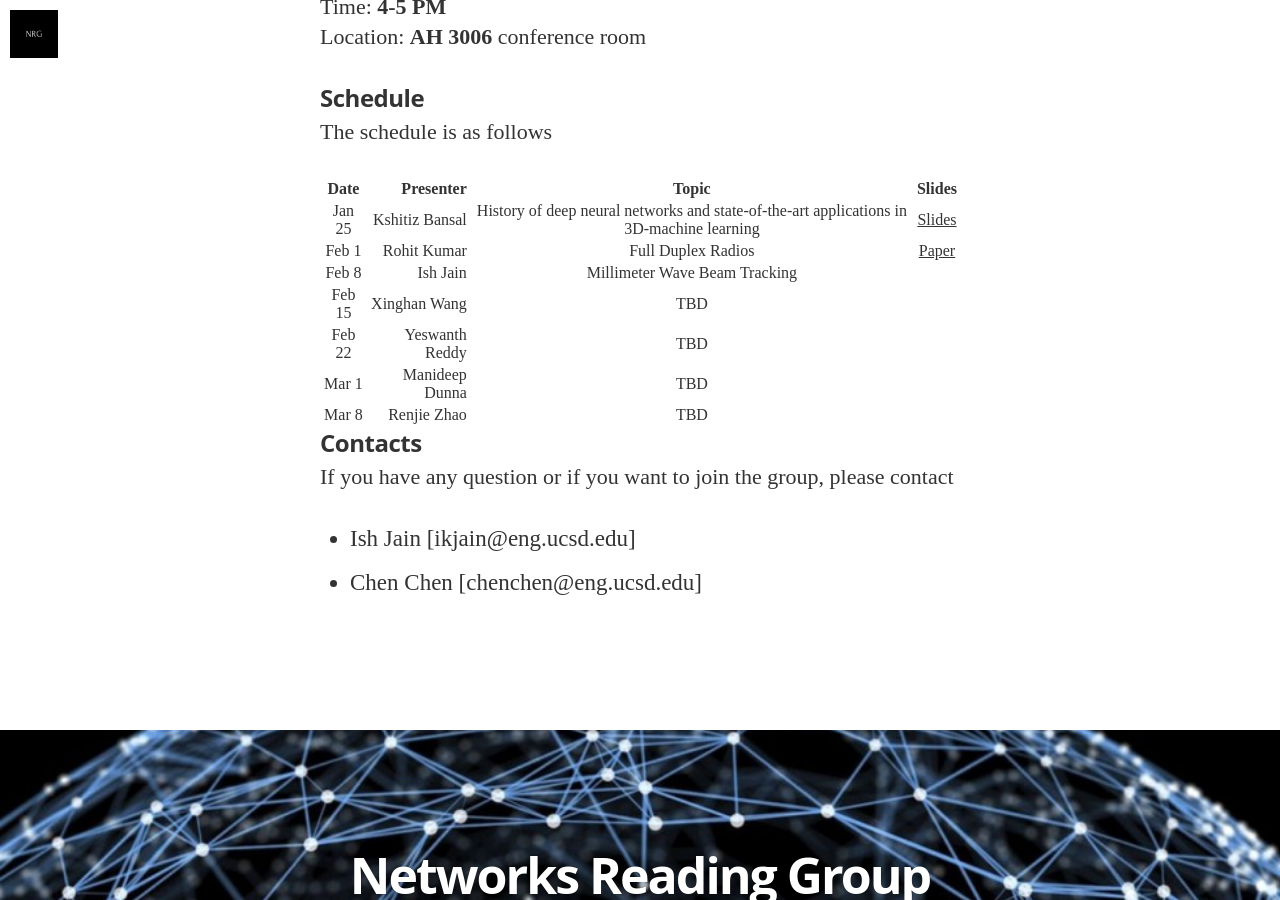
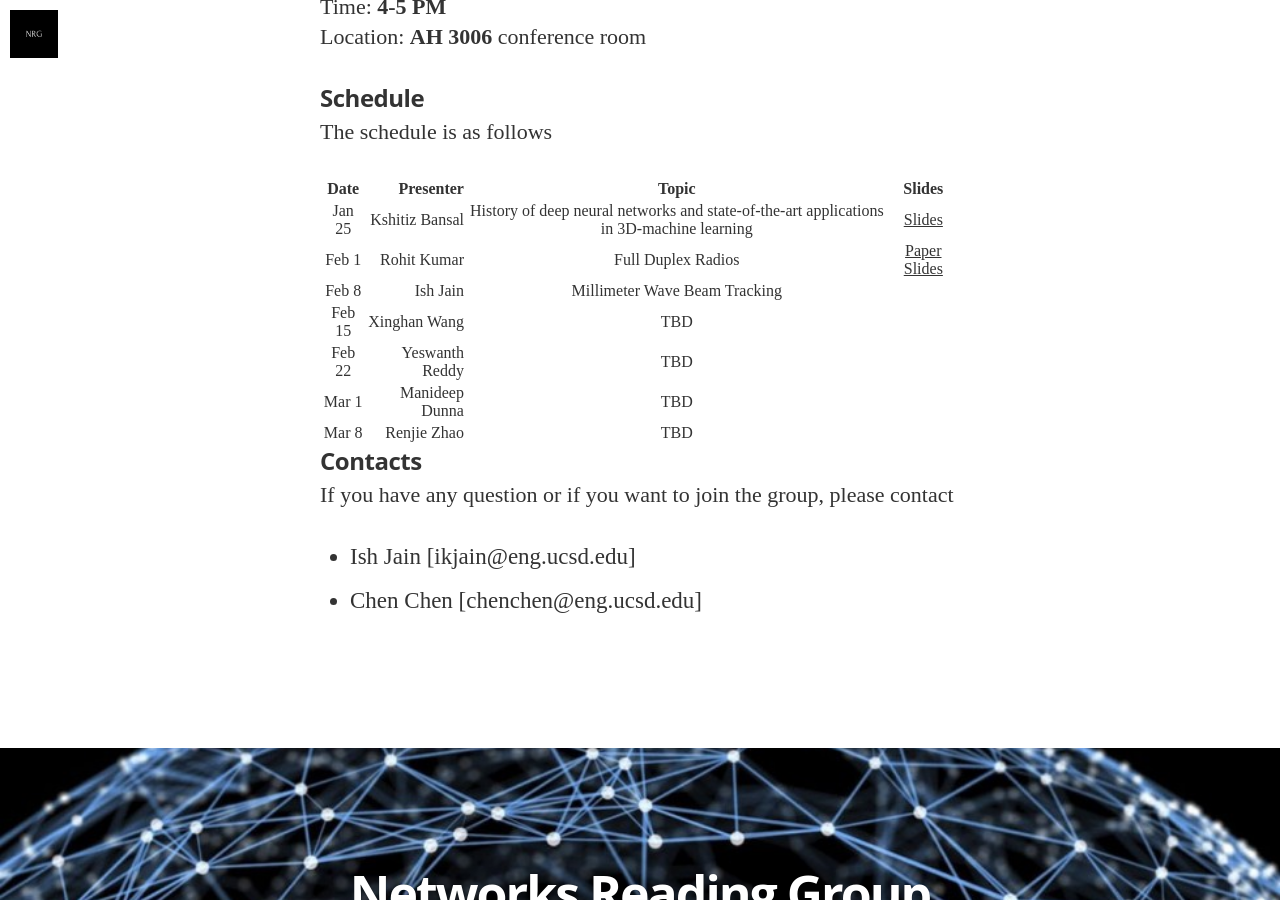
Before and after one commit to nrgucsd/nrgucsd.github.io, a Jekyll site: the page built from _posts/2019-01-01-Reading-Winter2019.markdown, in a window 1280 px wide and 900 px high, scrolled down 1909 px. Built offline with Jekyll 4.4.1, drawn with Linux system fonts in a browser that asks for light colours; nearby versions of some CDN libraries; some web fonts are replaced.

Commit message:
Update 2019-01-01-Reading-Winter2019.markdown

```diff
--- a/_posts/2019-01-01-Reading-Winter2019.markdown
+++ b/_posts/2019-01-01-Reading-Winter2019.markdown
@@ -39,7 +39,7 @@ The schedule is as follows
 | Date      |  Presenter          | Topic  | Slides |
 |:---------:|--------------------:|:------:|:------:|
 | Jan 25    | Kshitiz Bansal      | History of deep neural networks and state-of-the-art applications in 3D-machine learning    | [Slides][Kshitiz]       |
-| Feb 1    | Rohit Kumar      | Full Duplex Radios    | [Paper][RohitPaper]       |
+| Feb 1    | Rohit Kumar      | Full Duplex Radios    | [Paper][RohitPaper]  [Slides][Rohit]     |
 | Feb 8    | Ish Jain      | Millimeter Wave Beam Tracking    |        |
 | Feb 15    | Xinghan Wang    | TBD    |        |
 | Feb 22    | Yeswanth Reddy     | TBD    |        |
```
Also changed, not shown: other parts of _posts/2019-01-01-Reading-Winter2019.markdown (+1 -0 lines).
